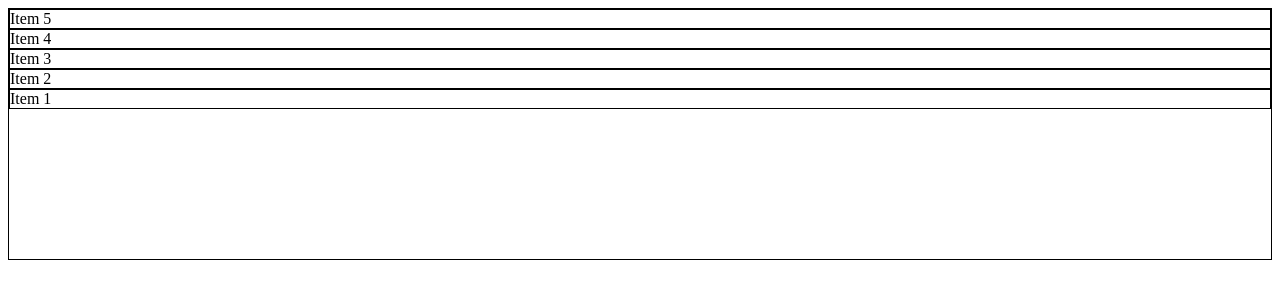
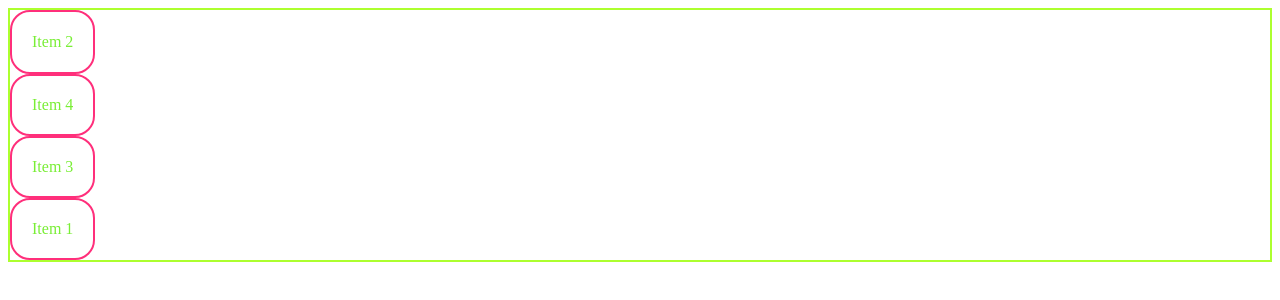
Before and after one commit to Rahat100x/WEB-DEV, a plain HTML site: page CSS/flex-box.html in a window 1280 px wide. Drawn offline with Linux system fonts and the light colour scheme.

Commit message:
flex box

```diff
--- a/CSS/flex-box.html
+++ b/CSS/flex-box.html
@@ -3,33 +3,43 @@
 <head>
     <meta charset="UTF-8">
     <meta name="viewport" content="width=device-width, initial-scale=1.0">
-    <title>Document</title>
-    <link rel="stylesheet" href="flex-box.css">
+    <title>CSS</title>
+    <style>
+        .contaner {
+            height: 250px;
+            border: 2px solid greenyellow;
+            display: flex;
+            justify-content: space-evenly;
+            align-items: start;
+            flex-direction: column-reverse;
 
-    <style>
-        div {
-            border: 1px solid black;
+        }
+        .item {
+            height: 50px;
+            border: 2px solid rgb(255, 47, 123);
             display: flex;
+            justify-content: center;
+            align-items: center;
+            color: rgb(121, 238, 53);
+            border-radius: 20px;
+            padding: 20px;
+            flex: 1;
         }
-        .parent {
-            display: flex;
-            height: 250px;
-            justify-content: start;
-            flex-direction: column-reverse;
+        #child-2 {
+            flex: 2;
+            order: 1;
         }
-
-
-
     </style>
-
 </head>
 <body>
-    <div class="parent">
+    <div class="contaner">
         <div class="item">Item 1</div>
         <div id="child-2" class="item">Item 2</div>
         <div class="item">Item 3</div>
         <div class="item">Item 4</div>
-        <div class="item">Item 5</div>
+        <!-- <div class="item">Item 5</div>
+        <div class="item">Item 6</div>
+        <div class="item">Item 7</div> -->
     </div>
 </body>
 </html>
```
Also changed, not shown: CSS/CSS_GIRD.html (added, +21 -0 lines), CSS/flex-box.css (deleted).
